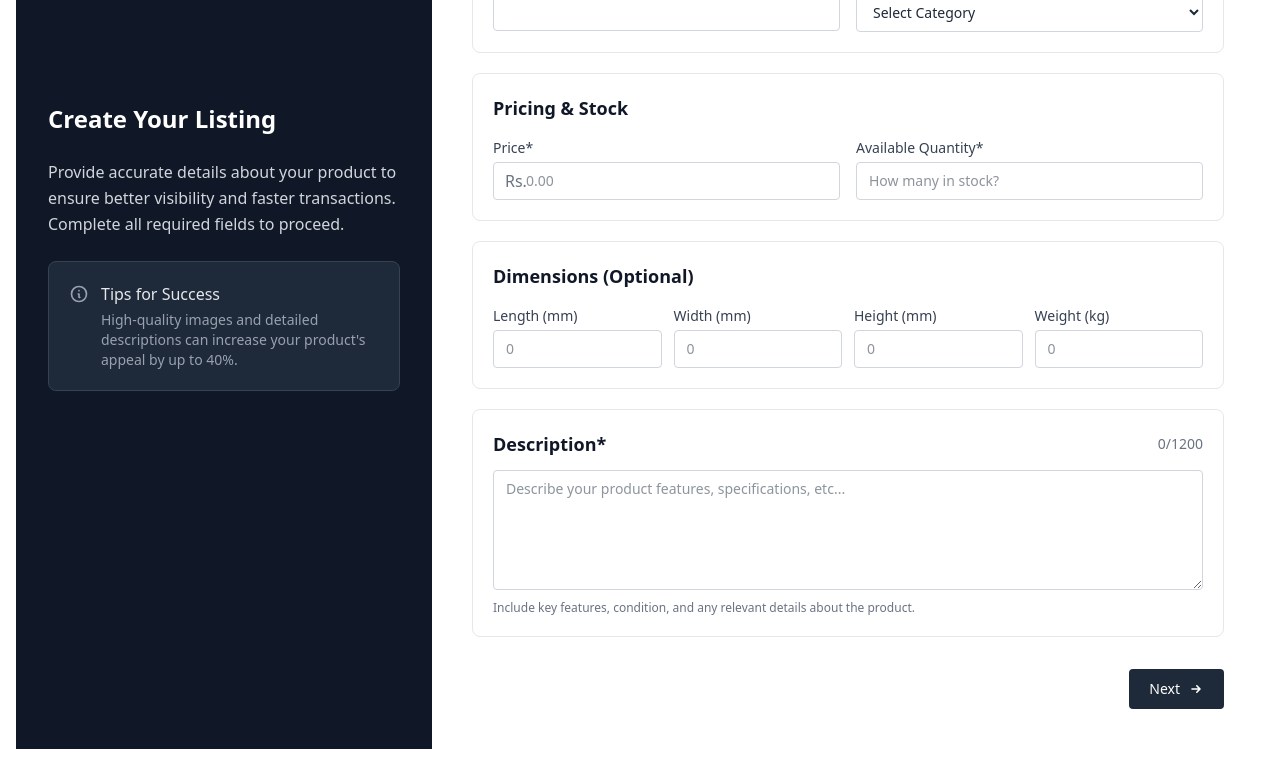
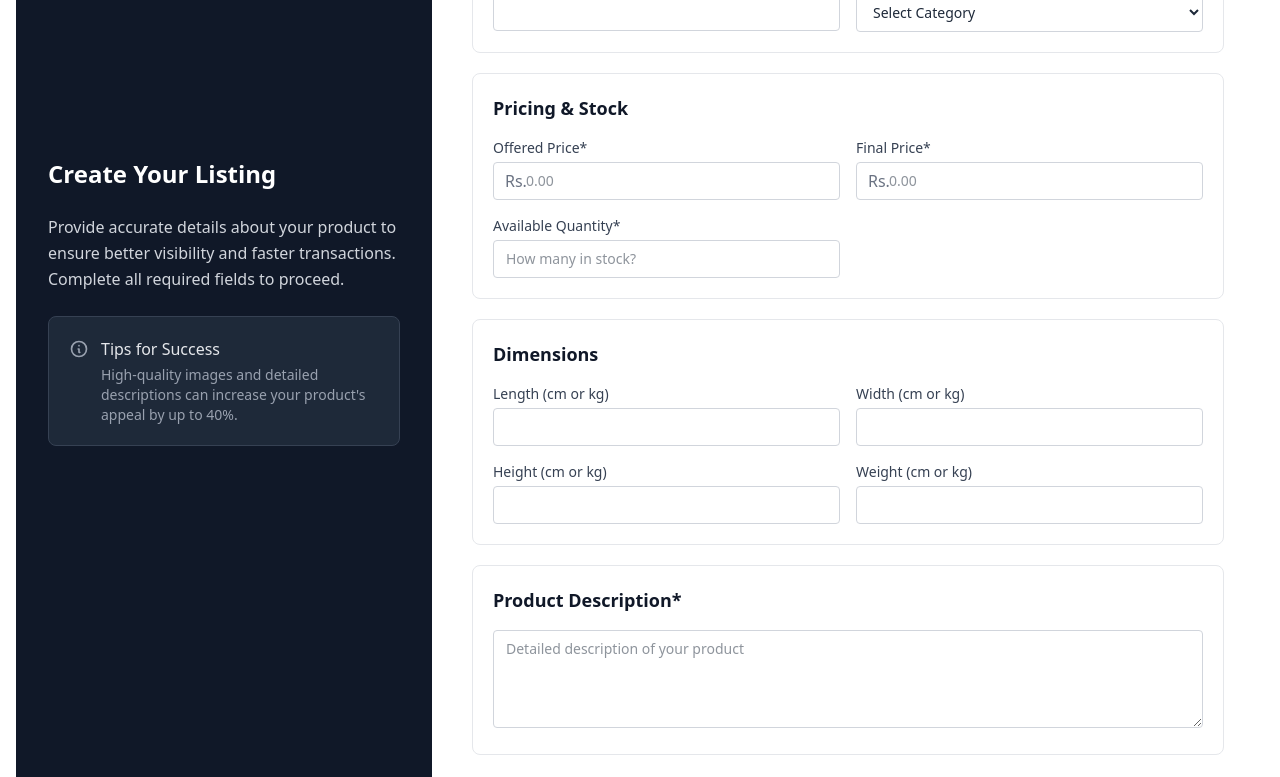
Before and after one commit to Ramanbade123/RentalSeller, a React (Vite) app: page /productdetails in a window 1280 px wide. Shown: the part 320-1097 px from the top of the page. Built offline with nearby package versions, Linux system fonts and the light colour scheme.

Commit message:
Added API for adding items

```diff
--- a/src/pages/ProductDetails.jsx
+++ b/src/pages/ProductDetails.jsx
@@ -5,7 +5,8 @@ const ProductDetails = () => {
   const [formData, setFormData] = useState({
     title: '',
     quantity: '',
-    price: '',
+    originalprice: '',
+    offeredprice: '',
     dimensions: { length: '', width: '', height: '', weight: '' },
     description: '',
     category: '',
@@ -35,16 +36,27 @@ const ProductDetails = () => {
     }));
   };
 
+  const handlePriceChange = (e) => {
+    const { name, value } = e.target;
+    setFormData(prev => ({ ...prev, [name]: value }));
+  };
+
   const handleNextClick = async () => {
+    // Basic validation
+    if (!formData.title || !formData.offeredprice || !formData.originalprice || !formData.quantity || !formData.description) {
+      alert("Please fill all the required fields.");
+      return;
+    }
+
     const dataToSend = new FormData();
-
     dataToSend.append('item_name', formData.title);
     dataToSend.append(
       'item_category',
       formData.category === 'Other (Specify)' ? formData.customCategory : formData.category
     );
     dataToSend.append('item_description', formData.description);
-    dataToSend.append('item_price', formData.price);
+    dataToSend.append('offered_item_price', formData.offeredprice);
+    dataToSend.append('final_item_price', formData.originalprice);
     dataToSend.append('Quantity', formData.quantity);
     dataToSend.append('length', formData.dimensions.length);
     dataToSend.append('width', formData.dimensions.width);
@@ -52,7 +64,7 @@ const ProductDetails = () => {
     dataToSend.append('weight', formData.dimensions.weight);
 
     try {
-      const response = await fetch('http://127.0.0.1:8000/api/post/', {
+      const response = await fetch('http://127.0.0.1:8000/api/postitems/', {
         method: 'POST',
         body: dataToSend,
       });
@@ -60,7 +72,6 @@ const ProductDetails = () => {
       if (response.ok) {
         const responseData = await response.json();
         const itemId = responseData.item_id;
-
 
         localStorage.setItem('home_item_id', itemId);
         console.log('Item registered. ID:', itemId);
@@ -178,16 +189,16 @@ const ProductDetails = () => {
               <h2 className="text-lg font-semibold text-gray-900 mb-4">Pricing & Stock</h2>
               <div className="grid grid-cols-1 md:grid-cols-2 gap-4">
                 <div>
-                  <label className="block text-sm font-medium text-gray-700 mb-1">Price*</label>
+                  <label className="block text-sm font-medium text-gray-700 mb-1">Offered Price*</label>
                   <div className="relative">
                     <div className="absolute inset-y-0 left-0 pl-3 flex items-center pointer-events-none">
                       <span className="text-gray-500">Rs.</span>
                     </div>
                     <input
                       type="number"
-                      name="price"
-                      value={formData.price}
-                      onChange={handleChange}
+                      name="offeredprice"
+                      value={formData.offeredprice}
+                      onChange={handlePriceChange}
                       className="pl-8 w-full px-3 py-2 text-sm border border-gray-300 rounded focus:ring-gray-400 focus:border-gray-400"
                       placeholder="0.00"
                       step="0.01"
@@ -195,6 +206,26 @@ const ProductDetails = () => {
                     />
                   </div>
                 </div>
+
+                <div>
+                  <label className="block text-sm font-medium text-gray-700 mb-1">Final Price*</label>
+                  <div className="relative">
+                    <div className="absolute inset-y-0 left-0 pl-3 flex items-center pointer-events-none">
+                      <span className="text-gray-500">Rs.</span>
+                    </div>
+                    <input
+                      type="number"
+                      name="originalprice"
+                      value={formData.originalprice}
+                      onChange={handlePriceChange}
+                      className="pl-8 w-full px-3 py-2 text-sm border border-gray-300 rounded focus:ring-gray-400 focus:border-gray-400"
+                      placeholder="0.00"
+                      step="0.01"
+                      required
+                    />
+                  </div>
+                </div>
+
                 <div>
                   <label className="block text-sm font-medium text-gray-700 mb-1">Available Quantity*</label>
                   <input
@@ -213,19 +244,20 @@ const ProductDetails = () => {
 
             {/* Dimensions */}
             <section className="bg-white p-5 rounded-lg border border-gray-200">
-              <h2 className="text-lg font-semibold text-gray-900 mb-4">Dimensions (Optional)</h2>
-              <div className="grid grid-cols-2 sm:grid-cols-4 gap-3">
-                {[{ name: 'length', label: 'Length (mm)' }, { name: 'width', label: 'Width (mm)' }, { name: 'height', label: 'Height (mm)' }, { name: 'weight', label: 'Weight (kg)' }].map((dim) => (
-                  <div key={dim.name}>
-                    <label className="block text-sm font-medium text-gray-700 mb-1">{dim.label}</label>
+              <h2 className="text-lg font-semibold text-gray-900 mb-4">Dimensions</h2>
+              <div className="grid grid-cols-1 md:grid-cols-2 gap-4">
+                {['length', 'width', 'height', 'weight'].map((field) => (
+                  <div key={field}>
+                    <label className="block text-sm font-medium text-gray-700 mb-1">
+                      {field.charAt(0).toUpperCase() + field.slice(1)} (cm or kg)
+                    </label>
                     <input
                       type="number"
-                      name={dim.name}
-                      value={formData.dimensions[dim.name]}
+                      name={field}
+                      value={formData.dimensions[field]}
                       onChange={handleDimensionChange}
                       className="w-full px-3 py-2 text-sm border border-gray-300 rounded focus:ring-gray-400 focus:border-gray-400"
-                      placeholder="0"
-                      step={dim.name === 'weight' ? "0.01" : "1"}
+                      step="0.01"
                     />
                   </div>
                 ))}
@@ -234,38 +266,28 @@ const ProductDetails = () => {
 
             {/* Description */}
             <section className="bg-white p-5 rounded-lg border border-gray-200">
-              <div className="flex justify-between items-center mb-3">
-                <h2 className="text-lg font-semibold text-gray-900">Description*</h2>
-                <span className="text-sm text-gray-500">
-                  {formData.description.length}/1200
-                </span>
-              </div>
+              <h2 className="text-lg font-semibold text-gray-900 mb-4">Product Description*</h2>
               <textarea
                 name="description"
                 value={formData.description}
                 onChange={handleChange}
-                className="w-full px-3 py-2 text-sm border border-gray-300 rounded focus:ring-gray-400 focus:border-gray-400 min-h-[120px]"
-                placeholder="Describe your product features, specifications, etc..."
-                maxLength="1200"
+                className="w-full px-3 py-2 text-sm border border-gray-300 rounded focus:ring-gray-400 focus:border-gray-400"
+                placeholder="Detailed description of your product"
+                rows="4"
                 required
               />
-              <p className="text-xs text-gray-500 mt-1">
-                Include key features, condition, and any relevant details about the product.
-              </p>
             </section>
-          </div>
 
-          {/* Next Button */}
-          <div className="mt-8 flex justify-end">
-            <button
-              className="flex items-center px-5 py-2.5 bg-gray-800 text-white rounded text-sm font-medium hover:bg-gray-700 transition-colors"
-              onClick={handleNextClick}
-            >
-              Next
-              <svg xmlns="http://www.w3.org/2000/svg" className="h-4 w-4 ml-2" viewBox="0 0 20 20" fill="currentColor">
-                <path fillRule="evenodd" d="M10.293 5.293a1 1 0 011.414 0l4 4a1 1 0 010 1.414l-4 4a1 1 0 01-1.414-1.414L12.586 11H5a1 1 0 110-2h7.586l-2.293-2.293a1 1 0 010-1.414z" clipRule="evenodd" />
-              </svg>
-            </button>
+            {/* Submit Button */}
+            <div className="mt-6 flex justify-end">
+              <button
+                type="button"
+                onClick={handleNextClick}
+                className="px-6 py-2 text-white bg-blue-600 rounded-md hover:bg-blue-700 focus:outline-none focus:ring-2 focus:ring-blue-400"
+              >
+                Next
+              </button>
+            </div>
           </div>
         </div>
       </div>
```
